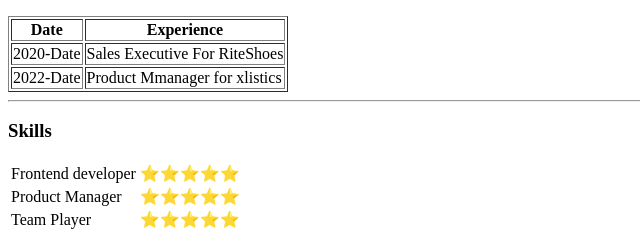
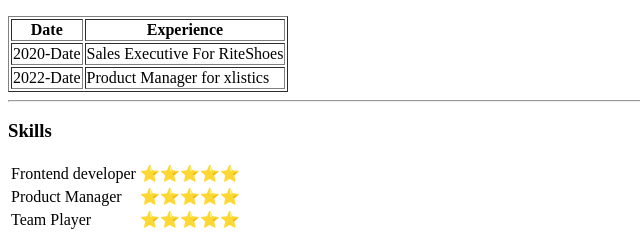
Before and after one commit to kngdr3y/cv, a plain HTML site: page index.html in a window 1280 px wide. Shown: the part 537-775 px from the top of the page, 0-640 px from the left. Drawn offline with Linux system fonts and the light colour scheme.

Commit message:
Update index.html

```diff
--- a/index.html
+++ b/index.html
@@ -30,7 +30,7 @@
 </tr>
  <tr>
   <td>2022-Date</td>
-  <td>Product Mmanager for xlistics</td>
+  <td>Product Manager for xlistics</td>
  </tr>
 </table>
 <hr>
```
